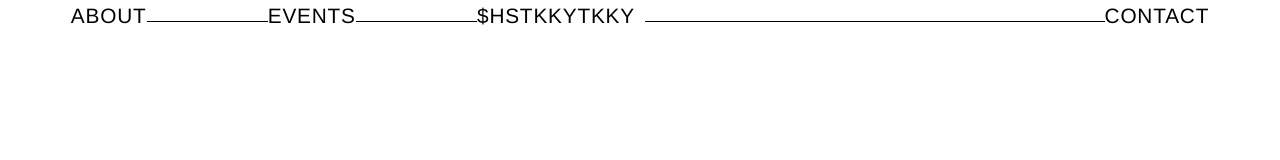
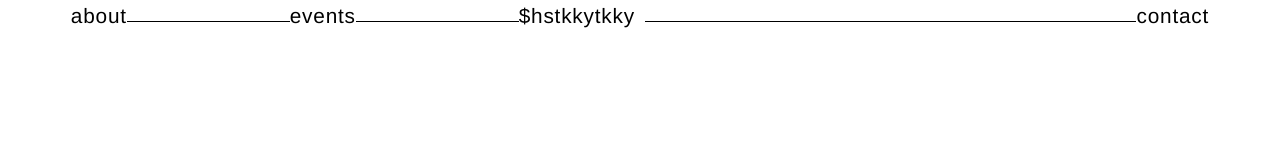
Before and after one commit to sassmilic/hawkchild-website, a React (Create React App) app: page / in a window 1280 px wide. Shown: the top 160 px of the page. Built offline with nearby package versions, Linux system fonts and the light colour scheme.

Commit message:
navbar lowercase

```diff
--- a/src/App.js
+++ b/src/App.js
@@ -11,15 +11,15 @@ function App() {
         <>
         <nav className="navbar">
             <div className="left">
-                <button>ABOUT</button>
+                <button>about</button>
                 <div className="empty"></div>
-                <button>EVENTS</button>
+                <button>events</button>
                 <div className="empty"></div>
-                <button>$HSTKKYTKKY</button>
+                <button>$hstkkytkky</button>
             </div>
             <div className="right">
                 <div className="empty"></div>
-                <button>CONTACT</button>
+                <button>contact</button>
             </div>
         </nav>
         <div className="main">
```
